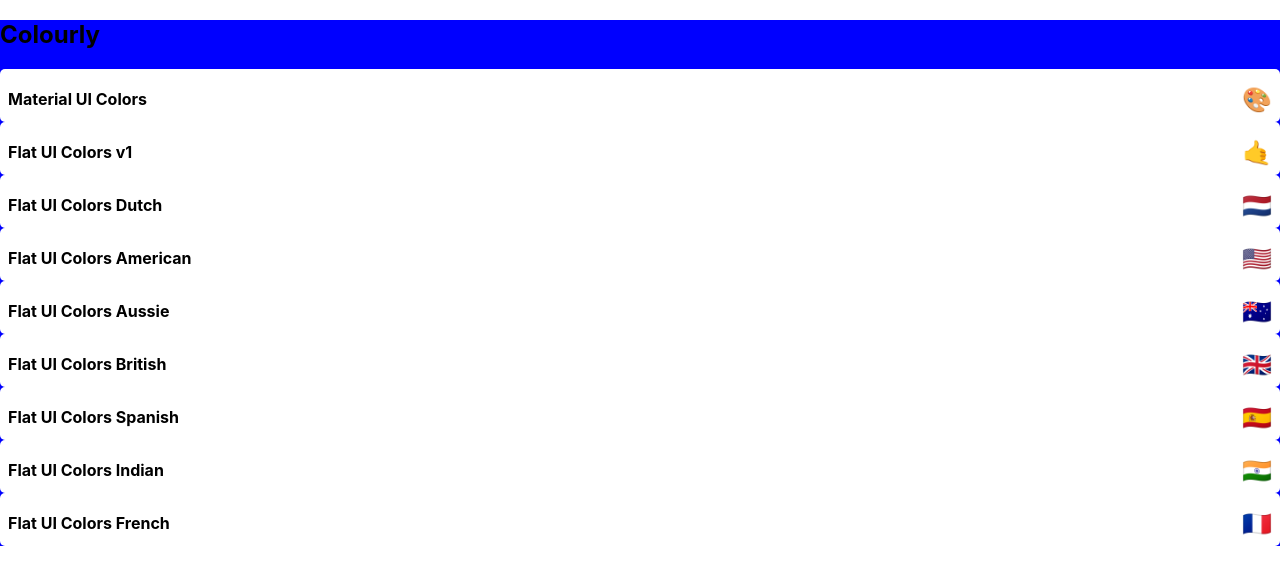
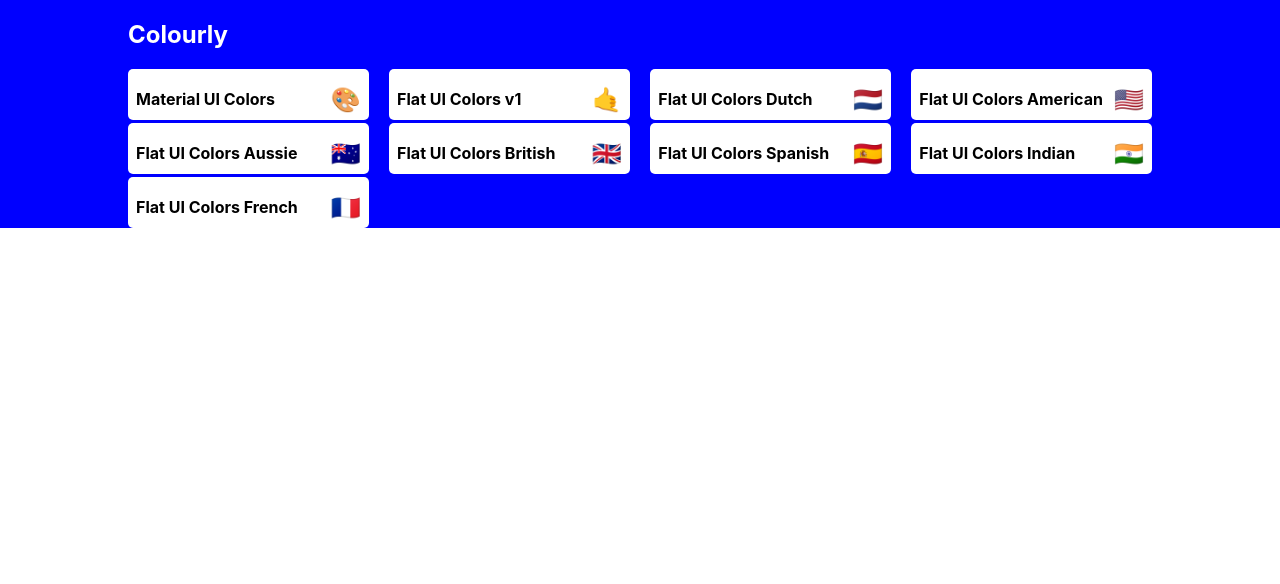
Before and after one commit to KaushikShivam/Colourly, a React (Create React App) app in the folder client/: page / in a window 1280 px wide. Shown: the top 584 px of the page. Built offline with nearby package versions, Linux system fonts and the light colour scheme.

Commit message:
Start styling PaletteList with styles

```diff
--- a/client/src/components/PaletteList.jsx
+++ b/client/src/components/PaletteList.jsx
@@ -6,7 +6,31 @@ import MiniPalette from './MiniPalette';
 
 const styles = {
   root: {
-    backgroundColor: 'blue'
+    backgroundColor: 'blue',
+    height: '100%',
+    display: 'flex',
+    alignItems: 'flex-start',
+    justifyContent: 'center'
+  },
+  container: {
+    width: '80%',
+    display: 'flex',
+    alignItems: 'flex-start',
+    flexDirection: 'column',
+    flexWrap: 'wrap'
+  },
+  nav: {
+    display: 'flex',
+    width: '100%',
+    justifyContent: 'space-between',
+    color: 'white'
+  },
+  palettes: {
+    boxSizing: 'border-box',
+    width: '100%',
+    display: 'grid',
+    gridTemplateColumns: 'repeat(4, 1fr)',
+    gridGap: '2%'
   }
 };
 
@@ -14,7 +38,7 @@ const PaletteList = ({ palettes, classes }) => {
   return (
     <div className={classes.root}>
       <div className={classes.container}>
-        {/* TODO: Refactor and make this a global NAV */}
+        {/* TODO: Refactor and make this a global NAV, Take out the nav styles as well */}
         <nav className={classes.nav}>
           <h1>Colourly</h1>
         </nav>
```
